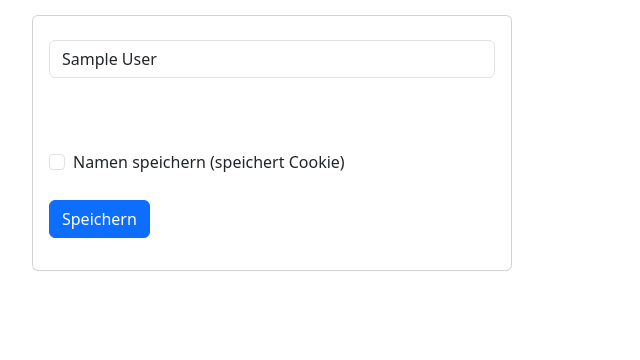
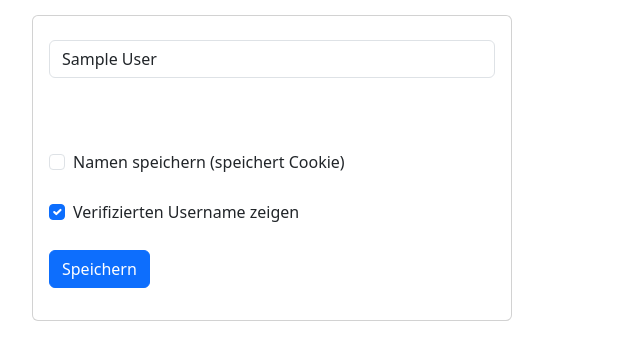
Before and after one commit to strifel/Mensa.Jetzt, a PHP site: page /index.php in a window 1280 px wide. Shown: the part 230-590 px from the top of the page, without its empty margins (0-640 px from the left). Run offline with PHP 8.4, Linux system fonts and the light colour scheme; the visitor is signed in with stand-in values (Sample User, id 1); data that the repository does not hold is empty; a stand-in replaces the project's code that opens the database connection; some libraries are stand-ins or nearby versions.

Commit message:
add option to verify username

```diff
--- a/index.php
+++ b/index.php
@@ -32,6 +32,10 @@ if ($_SERVER['REQUEST_METHOD'] == "POST") {
   } else {
     $user_id = "-1";
   }
+
+  if (isset($_POST['verifiedName']) && $_POST['verifiedName'] == 'on' && isset($_SESSION['username'])) {
+		$_POST['name'] = $_POST['name']." (@".$_SESSION['username'].")";
+	}
 
   $txt = $_POST['name'].','.$_POST['time'].','.$user_id.','.$_POST['canteen'];
 
@@ -102,7 +106,7 @@ if ($_SERVER['REQUEST_METHOD'] == "POST") {
           } ?>
         </h5>
       <form method="POST">
-      <input class="form-control" type="text" name="name" pattern="^[a-zA-Z0-9äöüß ]{1,20}$" placeholder="Gebe hier deinen Namen ein" value="<?php if ($readMyself != FALSE) echo $readMyself["name"]; else if (isset($_COOKIE['save-name'])) echo $_COOKIE['save-name']; else if (isset($_SESSION['name'])) echo $_SESSION['name']; ?>" /><br>
+      <input class="form-control" type="text" name="name" pattern="^[a-zA-Z0-9äöüß ]{1,20}$" placeholder="Gebe hier deinen Namen ein" value="<?php if ($readMyself != FALSE) echo substr($readMyself["name"], 0, strpos($readMyself["name"], "(") != FALSE ? strpos($readMyself["name"], "(") - 1 : strlen($readMyself["name"])); else if (isset($_COOKIE['save-name'])) echo $_COOKIE['save-name']; else if (isset($_SESSION['name'])) echo $_SESSION['name']; ?>" /><br>
       <select class="form-control" name="time" <?php if (sizeof($times) <= 1) echo 'style="display:none"'; ?>>
       <?php foreach ($times as $time) {
           if (
@@ -134,6 +138,16 @@ if ($_SERVER['REQUEST_METHOD'] == "POST") {
       <?php
        }
       ?>
+      <?php
+        if (isset($_SESSION['username'])) {
+      ?>
+        <div class="form-check">
+          <input type="checkbox" name="verifiedName" checked class="form-check-input" id="verifiedNameCheck">
+          <label class="form-check-label" for="verifiedNameCheck">Verifizierten Username zeigen</label>
+        </div><br>
+      <?php
+       }
+      ?>
       <button class="btn btn-primary" type="submit">Speichern</button>
     </form></div></div>
   </div>
--- a/oauth.php
+++ b/oauth.php
@@ -40,7 +40,9 @@ if ($result === false) {
 $data = json_decode($result, true);
 session_start([
   'cookie_lifetime' => 60*60*24*365
-]);$_SESSION['user_id'] = $data['sub'];
+]);
+$_SESSION['username'] = $data['preferred_username'];
+$_SESSION['user_id'] = $data['sub'];
 if (isset($data['name'])) {
     $_SESSION['name'] = $data['name'];
 }
```
